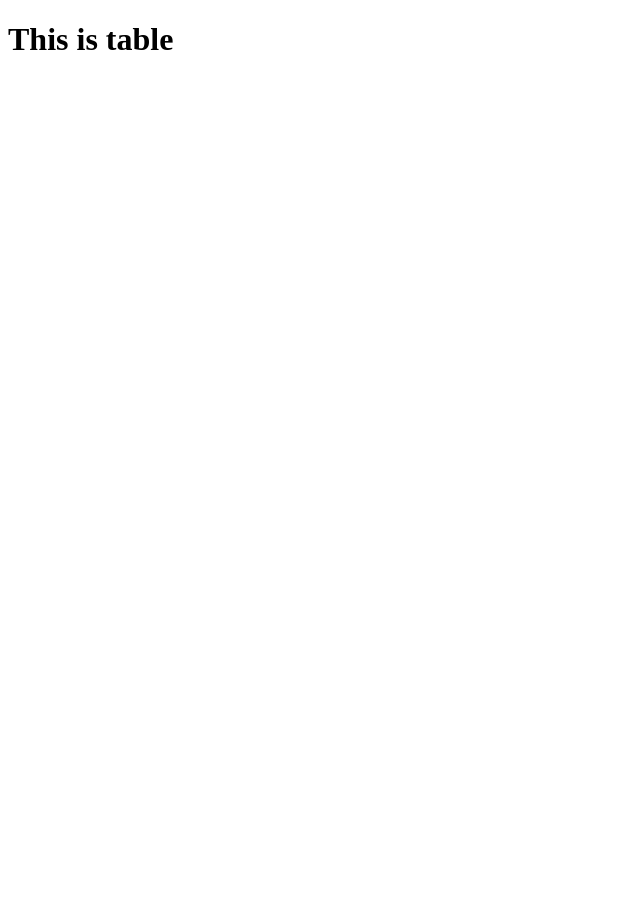
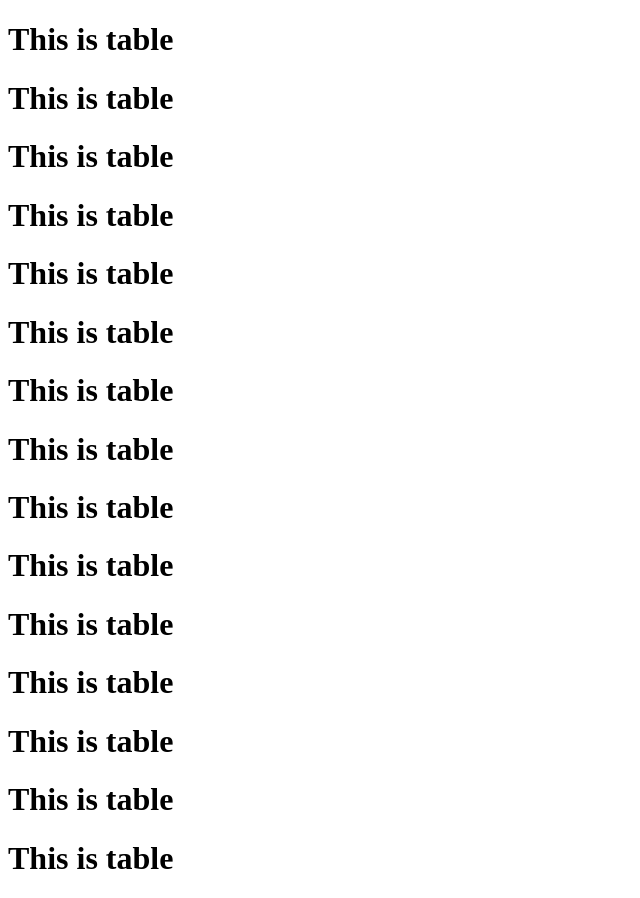
Before and after one commit to mdahmedqureshi/table, a plain HTML site: page index.html in a window 1280 px wide. Shown: the whole page, without its empty margins (0-640 px from the left). Before the commit the page ends 800 px from the top, so only its background shows below. Drawn offline with Linux system fonts and the light colour scheme.

Commit message:
add dusra line

```diff
--- a/index.html
+++ b/index.html
@@ -7,5 +7,19 @@
 </head>
 <body>
     <h1>This is table</h1>
+    <h1>This is table</h1>
+    <h1>This is table</h1>
+    <h1>This is table</h1>
+    <h1>This is table</h1>
+    <h1>This is table</h1>
+    <h1>This is table</h1>
+    <h1>This is table</h1>
+    <h1>This is table</h1>
+    <h1>This is table</h1>
+    <h1>This is table</h1>
+    <h1>This is table</h1>
+    <h1>This is table</h1>
+    <h1>This is table</h1>
+    <h1>This is table</h1>
 </body>
 </html>
```
